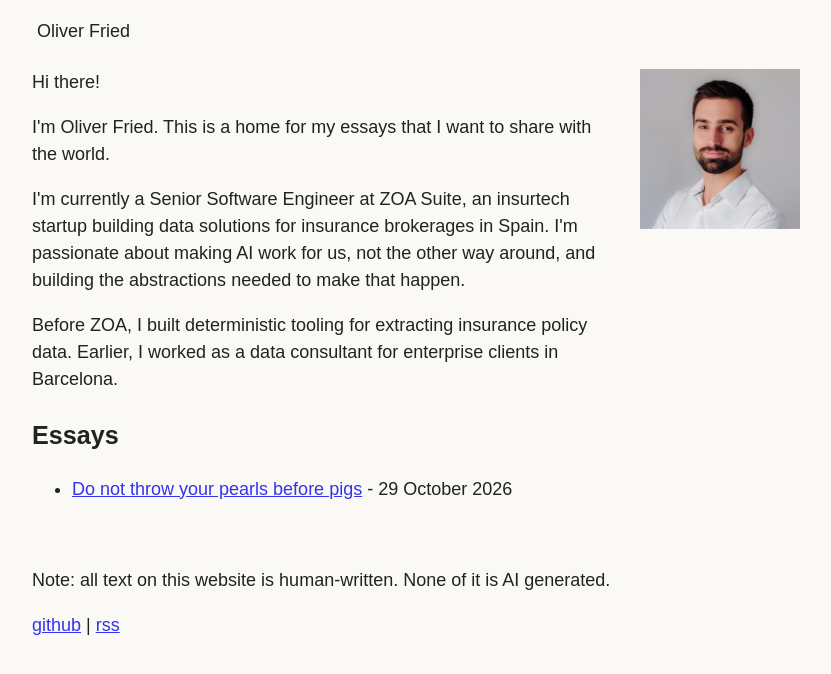
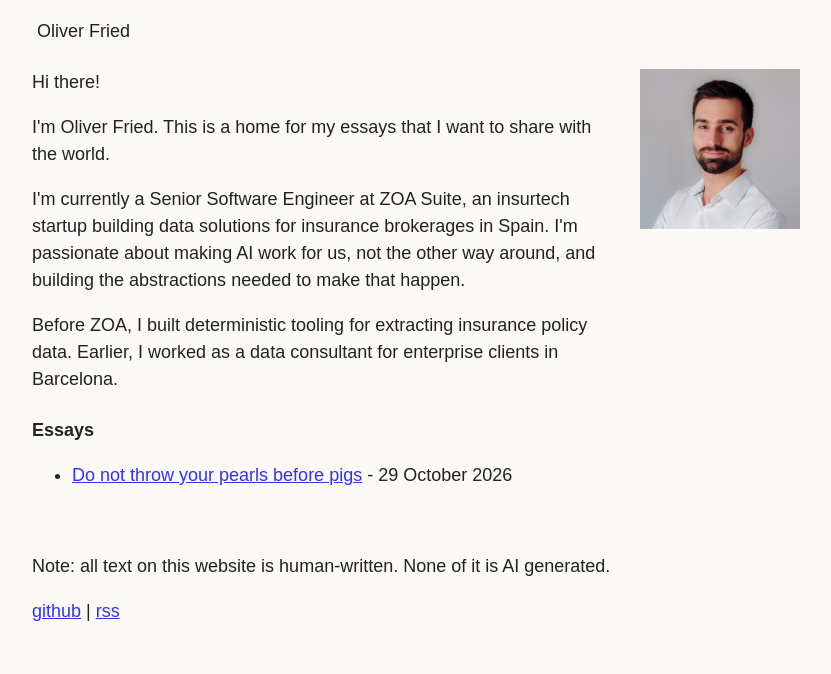
Before and after one commit to oliver-fried/oliverfried-blog, a Jekyll site: the page built from index.md, in a window 1280 px wide. Shown: the top 674 px of the page, without its empty margins (224-1055 px from the left). Built offline with Jekyll 4.4.1, drawn with Linux system fonts in a browser that asks for light colours.

Commit message:
Match the Essays heading to body text size while keeping it bold

```diff
--- a/index.md
+++ b/index.md
@@ -11,7 +11,7 @@
 <img class="profile-photo" src="{{ '/profile%20pic.png' | relative_url }}" alt="Oliver Fried" width="160" height="160">
 </section>
 
-<h2>Essays</h2>
+<h2 style="font-size: 1em;">Essays</h2>
 
 <ul>
 {% for post in site.posts %}
```
